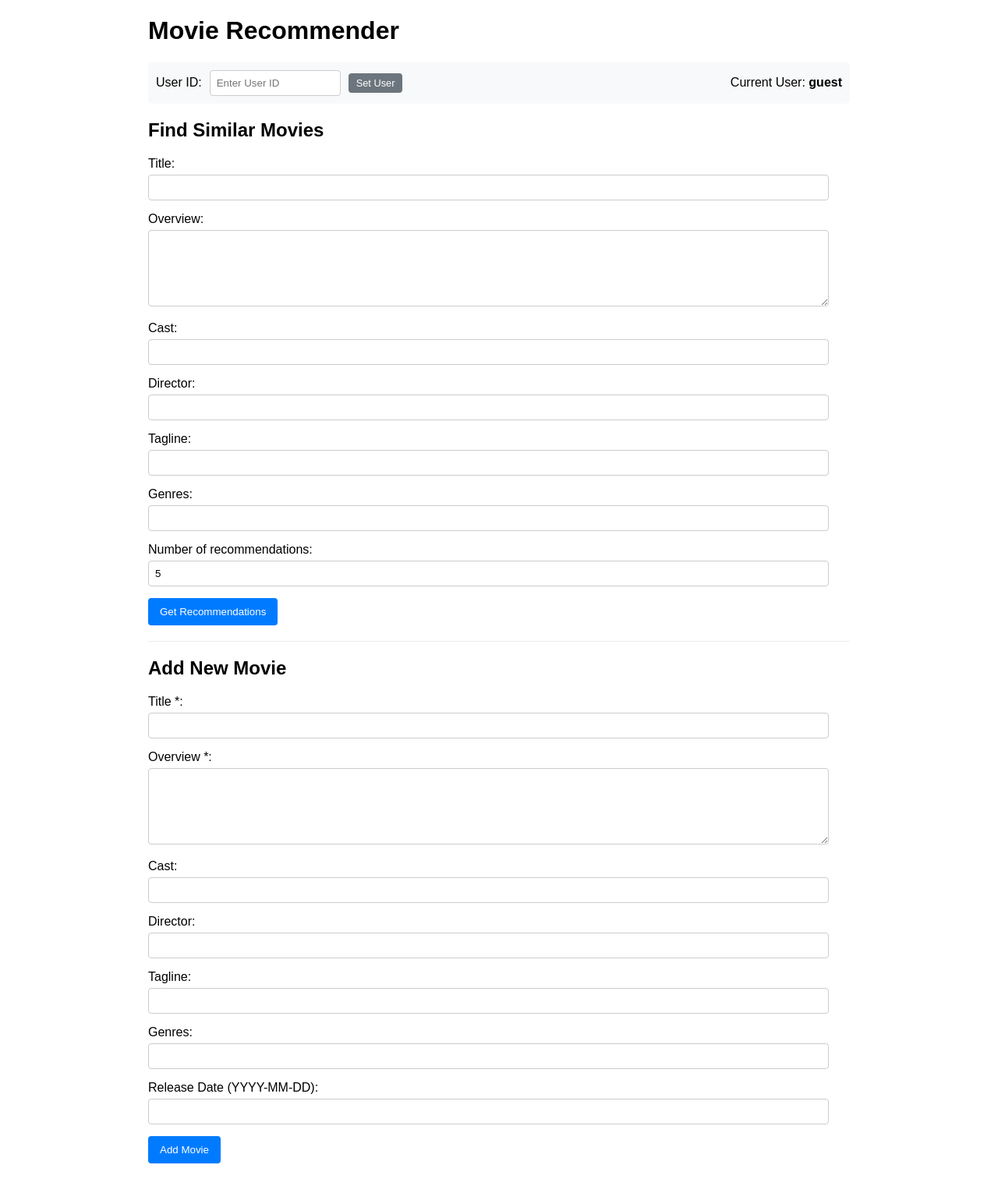
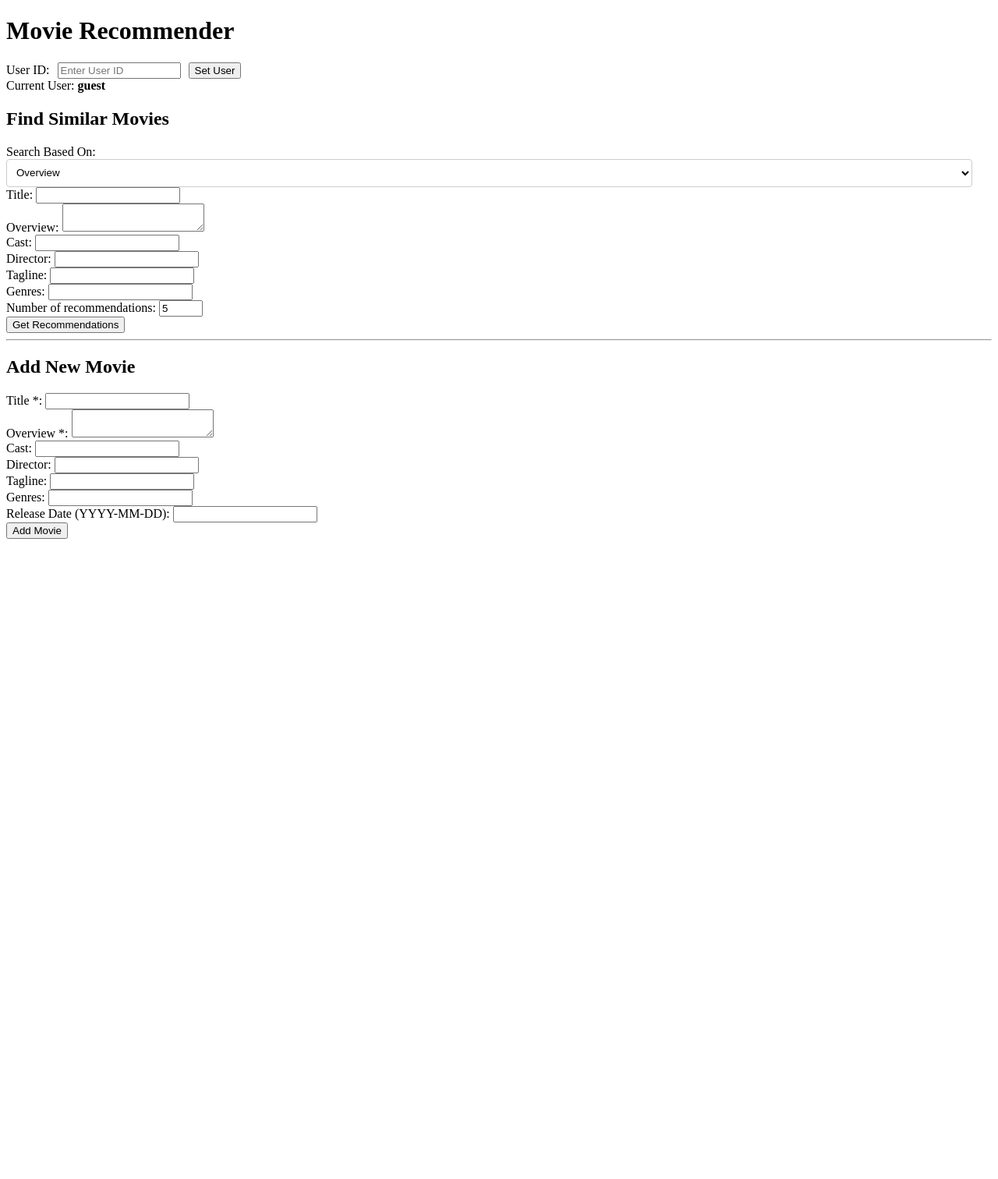
Before and after one commit to abitaaugustine/Movie-Recommendation-System-with-Item-cold-start-problem, a Flask app: page / in a window 1280 px wide. Shown: the whole page at 78% size. After the commit the page ends 691 px from the top, so only its background shows below. Run offline with Flask 3, Linux system fonts and the light colour scheme.

Commit message:
Add Search by specific content facet and Similar content display for new movies

```diff
--- a/app.py
+++ b/app.py
@@ -18,6 +18,18 @@ if not collection or not model:
     collection = None # Ensure it's None if setup failed
 
 print("Initial setup complete.")
+
+# --- Available Search Facets ---
+# Make embed fields available for dropdown (map internal name to user-friendly name)
+AVAILABLE_FACETS = {
+    "overview": "Overview",
+    "title": "Title",
+    "cast": "Cast",
+    "genres": "Genres",
+    # Add a combined option if desired, though current implementation uses a single combined query text
+    # "combined": "Combined Text"
+}
+DEFAULT_FACET_KEY = "overview" # Corresponds to mrs.SEARCH_FIELD usually
 
 # --- Helper Function ---
 def get_movie_details_by_ids(movie_ids):
@@ -50,7 +62,9 @@ def index():
                            recommendations=None,
                            add_results=None,
                            new_movie_title=None,
-                           user_id=user_id) # Pass user_id to template
+                           user_id=user_id, # Pass user_id to template
+                           available_facets=AVAILABLE_FACETS, # Pass facets to template
+                           selected_facet=DEFAULT_FACET_KEY) # Pass default facet
 
 @app.route('/set_user', methods=['POST'])
 def set_user():
@@ -83,37 +97,83 @@ def recommend():
         tagline_query = request.form.get('tagline_query', '')
         genres_query = request.form.get('genres_query', '')
         top_k = int(request.form.get('top_k', 5))
+        search_facet_key = request.form.get('search_facet', DEFAULT_FACET_KEY) # Get selected facet
 
-        # Combine inputs for a single query embedding
-        query_text = f"{title_query}. {overview_query}. Cast: {cast_query}. Director: {director_query}. Genres: {genres_query}. Tagline: {tagline_query}"
+        # Validate selected facet
+        if search_facet_key not in AVAILABLE_FACETS:
+            flash(f"Invalid search facet selected. Defaulting to {AVAILABLE_FACETS[DEFAULT_FACET_KEY]}.", "warning")
+            search_facet_key = DEFAULT_FACET_KEY
 
-        if not query_text.strip('.'): # Check if query is effectively empty
+        # Determine the embedding field to search against in Milvus
+        # Assumes facet key matches the start of the embedding field name (e.g., 'overview' -> 'overview_embedding')
+        search_field_milvus = f"{search_facet_key}_embedding"
+        # Double-check if this field actually exists in the schema/mrs config if necessary
+
+        # Determine the primary text input based on the facet for embedding generation
+        # (Could also combine all text, but searching a specific facet implies using that facet's text primarily)
+        query_text = ""
+        if search_facet_key == 'title':
+            query_text = title_query
+        elif search_facet_key == 'cast':
+            query_text = cast_query
+        elif search_facet_key == 'genres':
+            query_text = genres_query
+        # Default to overview or combine if preferred
+        # elif search_facet_key == 'overview':
+        #     query_text = overview_query
+        else: # Default to overview or a combination if overview is empty
+             query_text = overview_query if overview_query else f"{title_query} {cast_query} {genres_query}"
+
+
+        # Ensure there is *some* text to search with, even if not the primary facet field
+        if not query_text:
+             query_text = f"{title_query} {overview_query} {cast_query} {director_query} {genres_query} {tagline_query}"
+
+
+        if not query_text.strip('.'):
              flash("Please provide some details to search for.", "warning")
-             return redirect(url_for('index'))
+             # Need to pass facets back even on redirect/error render
+             return render_template('index.html',
+                                    recommendations=None, add_results=None, new_movie_title=None,
+                                    user_id=user_id, available_facets=AVAILABLE_FACETS,
+                                    selected_facet=search_facet_key)
 
-        print(f"Generating embedding for query: {query_text[:100]}...") # Log snippet
+
+        print(f"Generating embedding for query (focused on {search_facet_key}): {query_text[:100]}...")
         query_embedding = mrs.generate_embeddings([query_text])
 
         recommendations = []
         if query_embedding:
-            print(f"Searching similar movies using field: {mrs.SEARCH_FIELD}")
-            recommendations = mrs.search_similar_movies(collection, query_embedding[0], search_field=mrs.SEARCH_FIELD, top_k=top_k)
-            print(f"Found {len(recommendations)} recommendations.")
+            print(f"Searching similar movies using field: {search_field_milvus}")
+            recommendations = mrs.search_similar_movies(
+                collection,
+                query_embedding[0],
+                search_field=search_field_milvus, # Use the facet-specific field
+                top_k=top_k
+            )
+            print(f"Found {len(recommendations)} recommendations based on {AVAILABLE_FACETS[search_facet_key]}.")
             if not recommendations:
-                 flash("No similar movies found for your query.", "info")
+                flash(f"No similar movies found based on {AVAILABLE_FACETS[search_facet_key]} for your query.", "info")
         else:
             flash("Error generating embedding for your query.", "danger")
 
+        # Pass results and selected facet back to template
         return render_template('index.html',
                                recommendations=recommendations,
                                add_results=None,
                                new_movie_title=None,
-                               user_id=user_id) # Pass user_id
+                               user_id=user_id, # Pass user_id
+                               available_facets=AVAILABLE_FACETS, # Pass facets again
+                               selected_facet=search_facet_key) # Pass selected facet
 
     except Exception as e:
         print(f"Error during recommendation: {e}")
         flash(f"An error occurred during recommendation: {e}", "danger")
-        return redirect(url_for('index'))
+        # Need to pass facets back even on redirect/error render
+        return render_template('index.html',
+                               recommendations=None, add_results=None, new_movie_title=None,
+                               user_id=user_id, available_facets=AVAILABLE_FACETS,
+                               selected_facet=request.form.get('search_facet', DEFAULT_FACET_KEY))
 
 
 @app.route('/add', methods=['POST'])
@@ -152,11 +212,13 @@ def add():
             flash(f"Successfully added '{new_title}' (ID: {new_id}). Finding similar movies...", "success")
             print(f"Searching similar movies for the new item using field: {mrs.SEARCH_FIELD}")
             # Search for movies similar to the newly added one (excluding itself)
-            results = mrs.search_similar_movies(collection, primary_embedding, search_field=mrs.SEARCH_FIELD, top_k=6)
+            search_field_after_add = mrs.SEARCH_FIELD
+            print(f"Searching similar movies for the new item using field: {search_field_after_add}")
+            results = mrs.search_similar_movies(collection, primary_embedding, search_field=search_field_after_add, top_k=6)
             add_results = [res for res in results if res['id'] != new_id][:5] # Exclude self, limit 5
             print(f"Found {len(add_results)} similar movies for the new item.")
             if not add_results:
-                 flash("No other similar movies found for the newly added item.", "info")
+                flash("No other similar movies found for the newly added item.", "info")
 
         else:
             flash(f"Failed to add movie '{new_title}'.", "danger")
@@ -166,7 +228,9 @@ def add():
                                recommendations=None,
                                add_results=add_results,
                                new_movie_title=new_title if new_id else None,
-                               user_id=user_id) # Pass user_id
+                               user_id=user_id, # Pass user_id
+                               available_facets=AVAILABLE_FACETS, # Pass facets
+                               selected_facet=DEFAULT_FACET_KEY) # Pass default facet
 
     except Exception as e:
         print(f"Error adding movie: {e}")
@@ -292,13 +356,13 @@ if __name__ == '__main__':
         print("Created 'templates' directory.")
         # You might want to create a basic index.html here if it doesn't exist
         if not os.path.exists('templates/index.html'):
-             with open('templates/index.html', 'w') as f:
-                 f.write('<html><head><title>Movie Recommender</title></head><body><h1>App Initializing...</h1><p>Create templates/index.html and templates/profile.html</p></body></html>')
-             print("Created basic 'templates/index.html'. Please replace with full template.")
+            with open('templates/index.html', 'w') as f:
+                f.write('<html><head><title>Movie Recommender</title></head><body><h1>App Initializing...</h1><p>Create templates/index.html and templates/profile.html</p></body></html>')
+            print("Created basic 'templates/index.html'. Please replace with full template.")
         if not os.path.exists('templates/profile.html'):
-             with open('templates/profile.html', 'w') as f:
-                 f.write('<html><head><title>User Profile</title></head><body><h1>User Profile Page</h1><p>Create templates/profile.html</p></body></html>')
-             print("Created basic 'templates/profile.html'. Please replace with full template.")
+            with open('templates/profile.html', 'w') as f:
+                f.write('<html><head><title>User Profile</title></head><body><h1>User Profile Page</h1><p>Create templates/profile.html</p></body></html>')
+            print("Created basic 'templates/profile.html'. Please replace with full template.")
 
 
     app.run(debug=True) # debug=True for development, set to False for production
--- a/templates/index.html
+++ b/templates/index.html
@@ -6,126 +6,19 @@
     <meta charset="utf-8">
     <meta name="viewport" content="width=device-width, initial-scale=1">
     <title>Movie Recommender</title>
-    <!-- Basic Styling (Consider using Bootstrap or another framework) -->
+    <!-- Basic Styling -->
     <style>
-        body {
-            font-family: sans-serif;
-            margin: 20px;
-        }
-
-        .container {
-            max-width: 900px;
-            margin: auto;
-        }
-
-        .form-group {
-            margin-bottom: 15px;
-        }
-
-        label {
-            display: block;
-            margin-bottom: 5px;
-        }
-
-        input[type="text"],
-        input[type="number"],
-        textarea {
-            width: 95%;
+        /* ... existing styles ... */
+        select {
+            width: 98%;
+            /* Match input width */
             padding: 8px;
             border: 1px solid #ccc;
             border-radius: 4px;
-        }
-
-        textarea {
-            height: 80px;
-        }
-
-        .btn {
-            padding: 10px 15px;
-            border: none;
-            border-radius: 4px;
-            cursor: pointer;
-        }
-
-        .btn-primary {
-            background-color: #007bff;
-            color: white;
-        }
-
-        .btn-secondary {
-            background-color: #6c757d;
-            color: white;
-        }
-
-        .btn-sm {
-            padding: 5px 10px;
-            font-size: 0.8em;
-        }
-
-        .results,
-        .add-results {
-            margin-top: 20px;
-        }
-
-        .result-item,
-        .add-item {
-            border: 1px solid #eee;
-            border-radius: 5px;
-            padding: 15px;
-            margin-bottom: 15px;
-        }
-
-        .result-item h4,
-        .add-item h4 {
-            margin-top: 0;
-        }
-
-        .alert {
-            padding: 15px;
-            margin-bottom: 20px;
-            border: 1px solid transparent;
-            border-radius: 4px;
-        }
-
-        .alert-success {
-            color: #155724;
-            background-color: #d4edda;
-            border-color: #c3e6cb;
-        }
-
-        .alert-info {
-            color: #0c5460;
-            background-color: #d1ecf1;
-            border-color: #bee5eb;
-        }
-
-        .alert-warning {
-            color: #856404;
-            background-color: #fff3cd;
-            border-color: #ffeeba;
-        }
-
-        .alert-danger {
-            color: #721c24;
-            background-color: #f8d7da;
-            border-color: #f5c6cb;
-        }
-
-        .user-section {
-            background-color: #f8f9fa;
-            padding: 10px;
-            border-radius: 5px;
-            margin-bottom: 20px;
-            display: flex;
-            justify-content: space-between;
-            align-items: center;
-        }
-
-        hr {
-            margin-top: 20px;
-            margin-bottom: 20px;
-            border: 0;
-            border-top: 1px solid #eee;
+            background-color: white;
+            /* Ensure background */
+            height: 36px;
+            /* Match input height */
         }
     </style>
 </head>
@@ -162,6 +55,17 @@
         <!-- Recommendation Form -->
         <h2>Find Similar Movies</h2>
         <form action="{{ url_for('recommend') }}" method="post">
+            <!-- Add Search Facet Selector -->
+            <div class="form-group">
+                <label for="search_facet">Search Based On:</label>
+                <select id="search_facet" name="search_facet">
+                    {% for key, display_name in available_facets.items() %}
+                    <option value="{{ key }}" {% if key==selected_facet %}selected{% endif %}>{{ display_name }}
+                    </option>
+                    {% endfor %}
+                    <!-- <option value="combined" {% if 'combined' == selected_facet %}selected{% endif %}>Combined Text</option> -->
+                </select>
+            </div>
             <div class="form-group">
                 <label for="title_query">Title:</label>
                 <input type="text" id="title_query" name="title_query">
@@ -196,13 +100,15 @@
         <!-- Recommendation Results -->
         {% if recommendations %}
         <div class="results">
-            <h3>Recommendations</h3>
+            <!-- Optionally indicate which facet was used -->
+            <h3>Recommendations (Based on: {{ available_facets.get(selected_facet, 'Unknown') }})</h3>
             {% for rec in recommendations %}
             <div class="result-item">
                 <h4>{{ rec.title }} (ID: {{ rec.id }})</h4>
                 <p><strong>Overview:</strong> {{ rec.overview }}</p>
                 <p><strong>Cast:</strong> {{ rec.cast }} | <strong>Director:</strong> {{ rec.director }} |
-                    <strong>Genres:</strong> {{ rec.genres }}</p>
+                    <strong>Genres:</strong> {{ rec.genres }}
+                </p>
                 <p><small>Release Date: {{ rec.release_date }} | Distance: {{ "%.4f"|format(rec.distance) }}</small></p>
                 <!-- Add Preference Button -->
                 {% if user_id != 'guest' %}
@@ -254,8 +160,10 @@
         </form>
 
         <!-- Add Movie Results -->
+        <!-- Feature 1: Explicit Similar Content Display -->
         {% if add_results is not none %}
         <div class="add-results">
+            <!-- This section already implements Feature 1 -->
             <h3>Movies Similar to "{{ new_movie_title }}" (Newly Added)</h3>
             {% if add_results %}
             {% for res in add_results %}
@@ -263,7 +171,8 @@
                 <h4>{{ res.title }} (ID: {{ res.id }})</h4>
                 <p><strong>Overview:</strong> {{ res.overview }}</p>
                 <p><strong>Cast:</strong> {{ res.cast }} | <strong>Director:</strong> {{ res.director }} |
-                    <strong>Genres:</strong> {{ res.genres }}</p>
+                    <strong>Genres:</strong> {{ res.genres }}
+                </p>
                 <p><small>Release Date: {{ res.release_date }} | Distance: {{ "%.4f"|format(res.distance) }}</small></p>
                 <!-- Add Preference Button -->
                 {% if user_id != 'guest' %}
```
